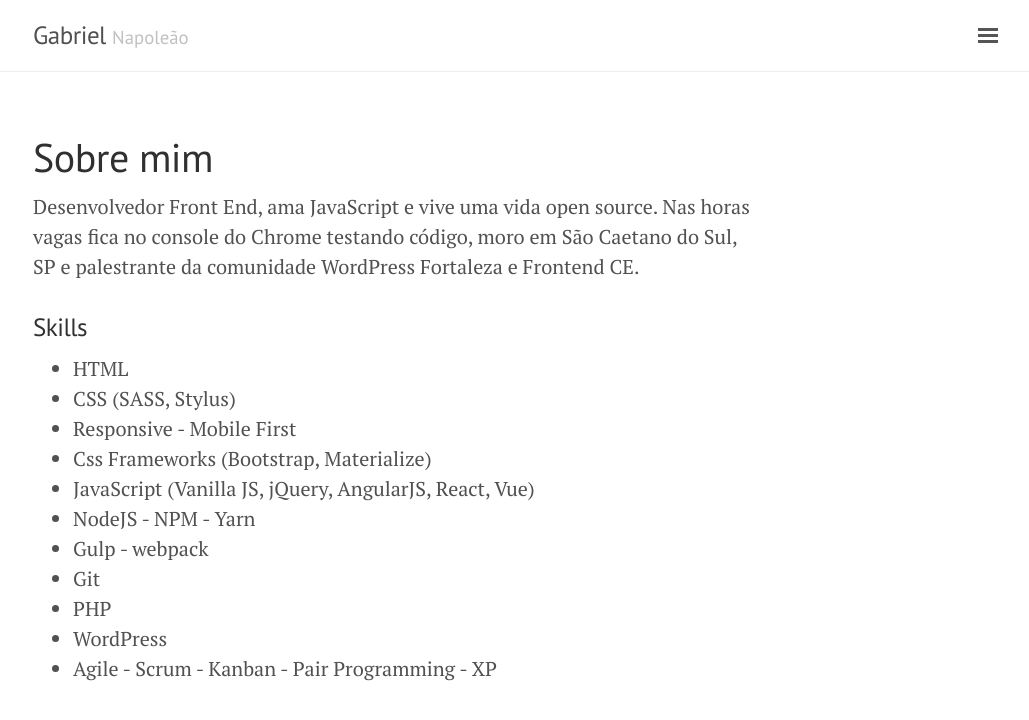
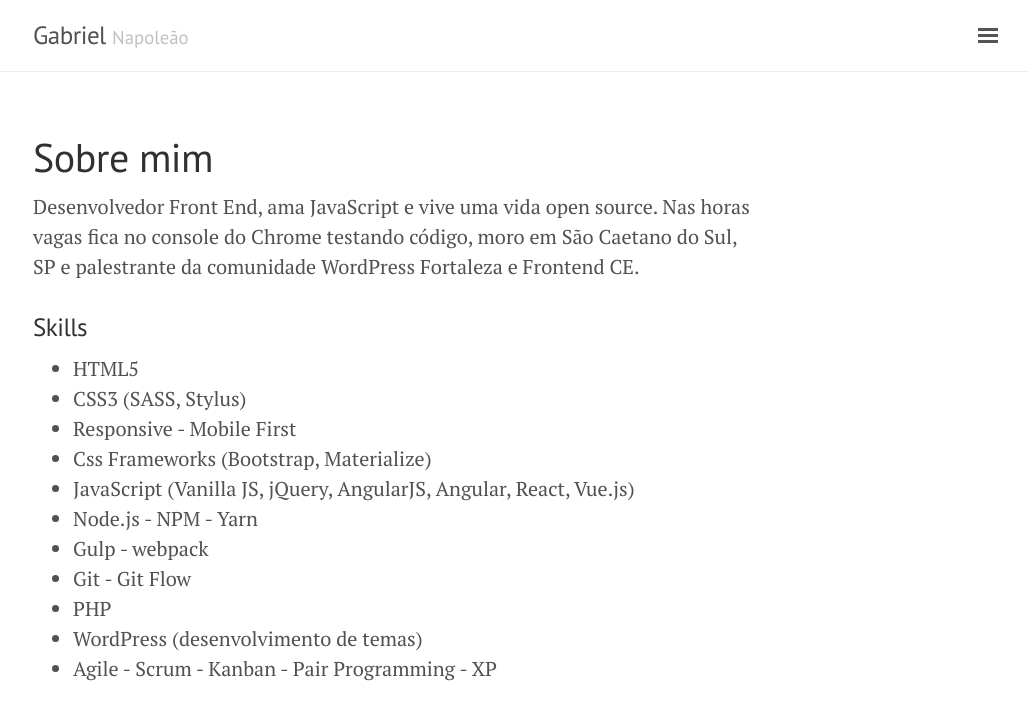
Before and after one commit to whoamindx/whoamindx.github.io, a Jekyll site: the page built from about.md, in a window 1280 px wide. Shown: the top 720 px of the page, without its empty margins (247-1276 px from the left). Built offline with Jekyll 4.4.1, drawn with Linux system fonts in a browser that asks for light colours.

Commit message:
Update about.md

```diff
--- a/about.md
+++ b/about.md
@@ -6,16 +6,16 @@ title: Sobre mim
 Desenvolvedor Front End, ama JavaScript e vive uma vida open source. Nas horas vagas fica no console do Chrome testando código, moro em São Caetano do Sul, SP e palestrante da comunidade WordPress Fortaleza e Frontend CE.
 
 ### Skills
-* HTML
-* CSS (SASS, Stylus)
+* HTML5
+* CSS3 (SASS, Stylus)
 * Responsive - Mobile First
 * Css Frameworks (Bootstrap, Materialize)
-* JavaScript (Vanilla JS, jQuery, AngularJS, React, Vue)
-* NodeJS - NPM - Yarn
+* JavaScript (Vanilla JS, jQuery, AngularJS, Angular, React, Vue.js)
+* Node.js - NPM - Yarn
 * Gulp - webpack
-* Git
+* Git - Git Flow
 * PHP
-* WordPress
+* WordPress (desenvolvimento de temas)
 * Agile - Scrum - Kanban - Pair Programming - XP
 
 <!-- <p class="message">
```
